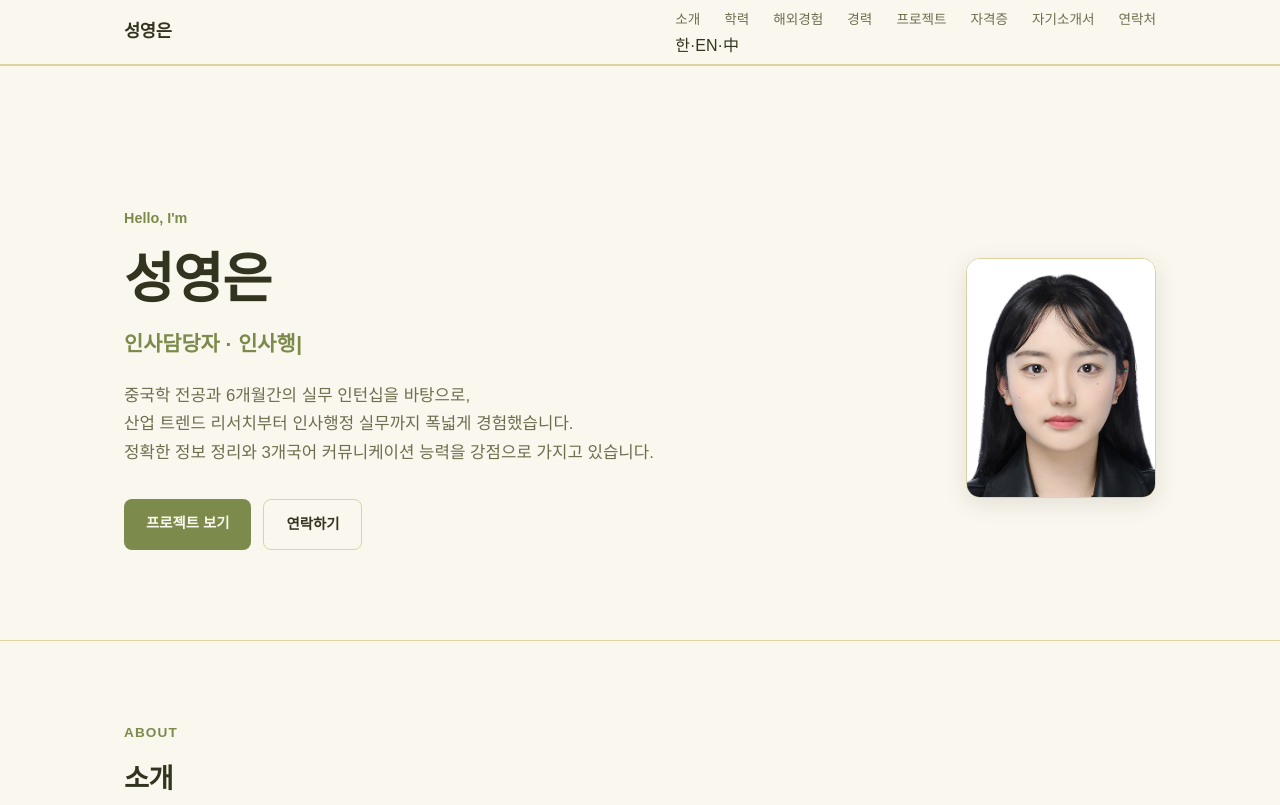
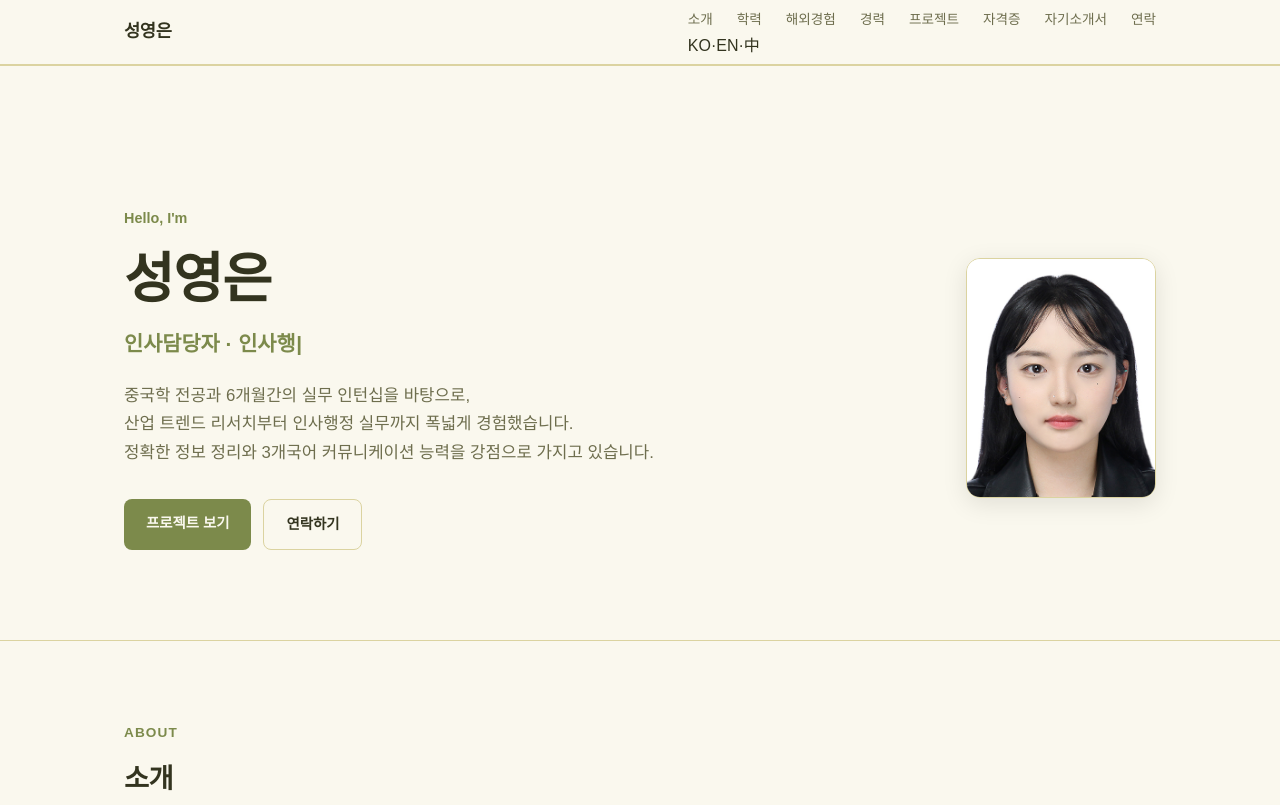
Before and after one commit to ennadylan/enna, a plain HTML site: page index.html in a window 1280 px wide. Shown: the top 805 px of the page. Drawn offline with Linux system fonts and the light colour scheme.

Commit message:
Refactor navigation structure in index.html

```diff
--- a/index.html
+++ b/index.html
@@ -526,15 +526,16 @@
           <li><a href="#projects">프로젝트</a></li>
           <li><a href="#certificates">자격증</a></li>
           <li><a href="#intro">자기소개서</a></li>
-        <li><a href="#contact">연락처</a></li>
+          <li><a href="#contact">연락</a></li>
         </ul>
       </nav>
       <div class="lang-switch">
-        <a href="index.html">한</a><span>·</span><a href="index-en.html">EN</a><span>·</span><span class="current">中</span>
+        <a href="index.html">KO</a><span>·</span><a href="index-en.html">EN</a><span>·</span><span class="current">中</span>
       </div>
     </div>
   </div>
 </header>
+
 
 <section class="hero">
   <div class="container">
```
Lines whose indentation alone changed are shown as unchanged.
